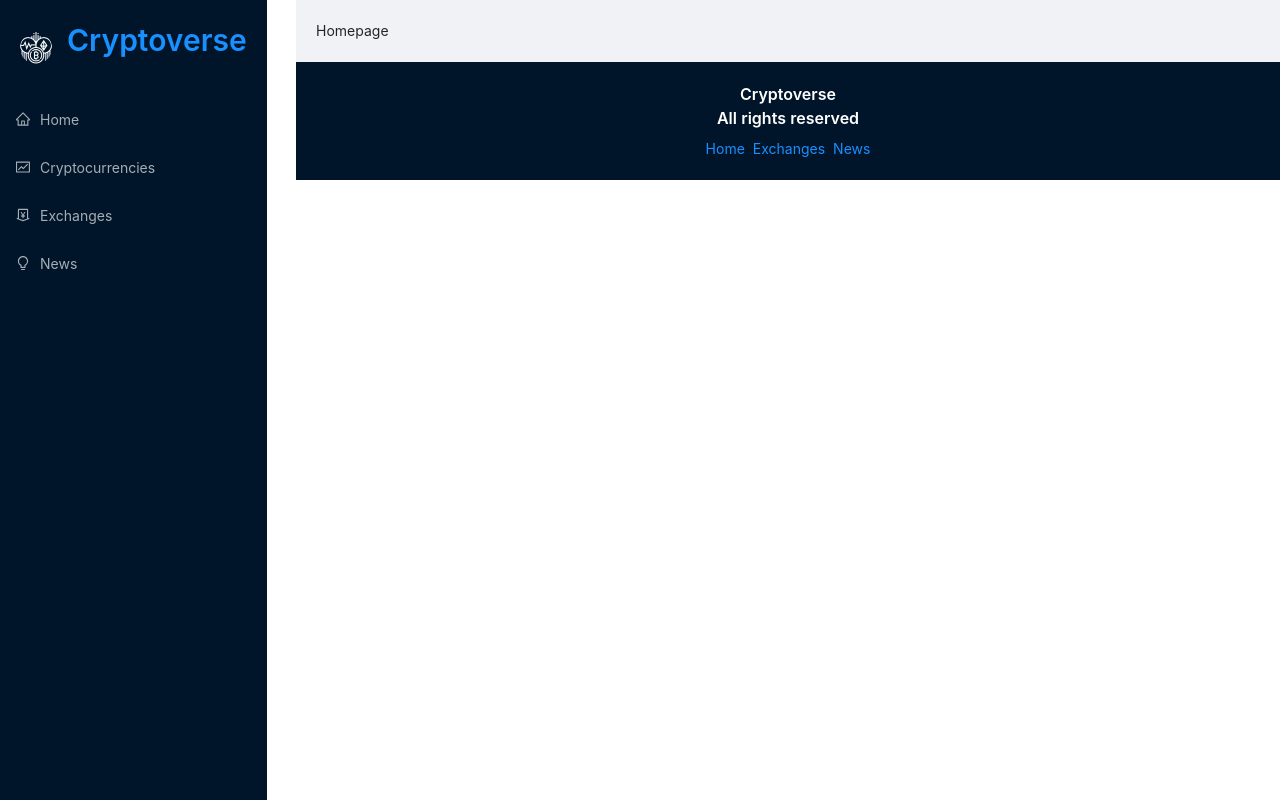
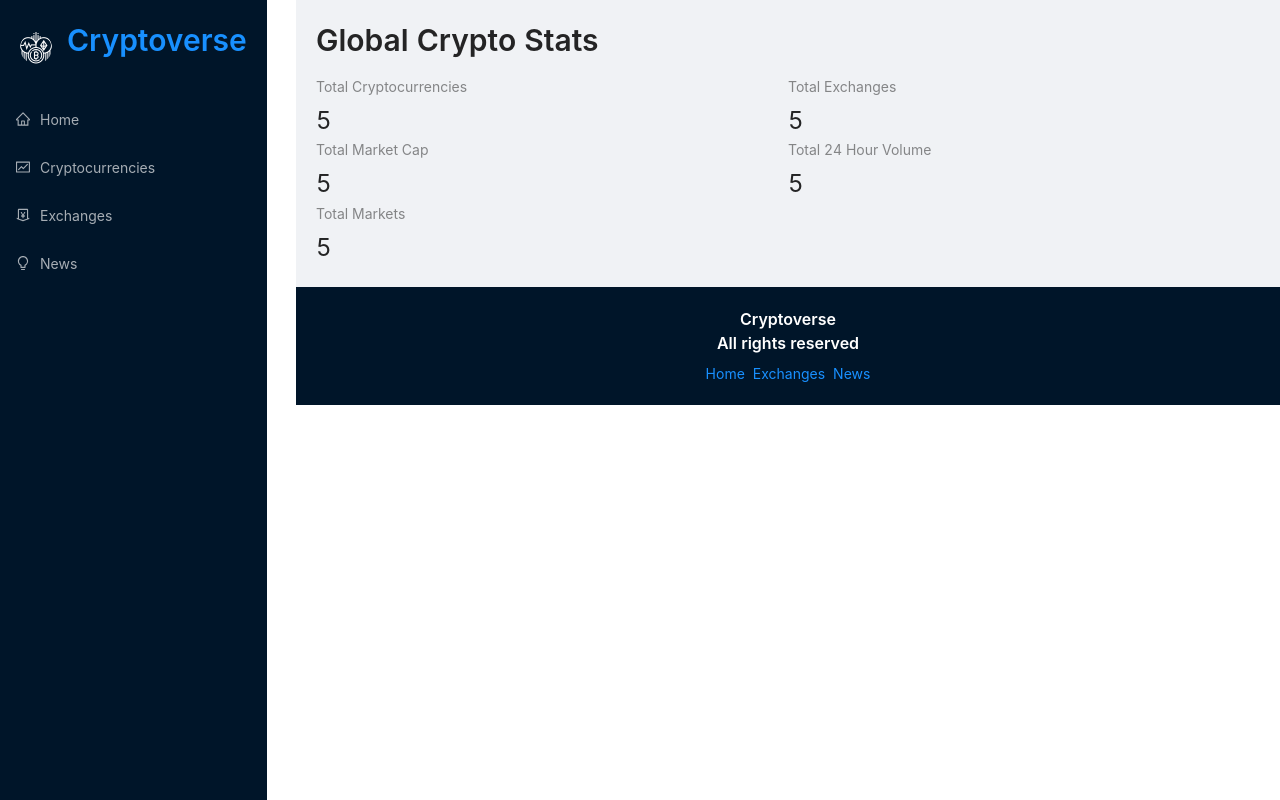
Before and after one commit to Jishnudeep/Crypto_app, a React (Create React App) app: page / in a window 1280 px wide. Built offline with nearby package versions, Linux system fonts and the light colour scheme.

Commit message:
Homepage init

```diff
--- a/src/components/Homepage.jsx
+++ b/src/components/Homepage.jsx
@@ -1,7 +1,35 @@
 import React from "react";
+import millify from "millify";
+import { Typography, Row, Col, Statistic } from "antd";
+import { Link } from "react-router-dom";
+
+const { Title } = Typography;
 
 const Homepage = () => {
-  return <div>Homepage</div>;
+  return (
+    <>
+      <Title level={2} className="heading">
+        Global Crypto Stats
+      </Title>
+      <Row>
+        <Col span={12}>
+          <Statistic title="Total Cryptocurrencies" value="5" />
+        </Col>
+        <Col span={12}>
+          <Statistic title="Total Exchanges" value="5" />
+        </Col>
+        <Col span={12}>
+          <Statistic title="Total Market Cap" value="5" />
+        </Col>
+        <Col span={12}>
+          <Statistic title="Total 24 Hour Volume" value="5" />
+        </Col>
+        <Col span={12}>
+          <Statistic title="Total Markets" value="5" />
+        </Col>
+      </Row>
+    </>
+  );
 };
 
 export default Homepage;
```
